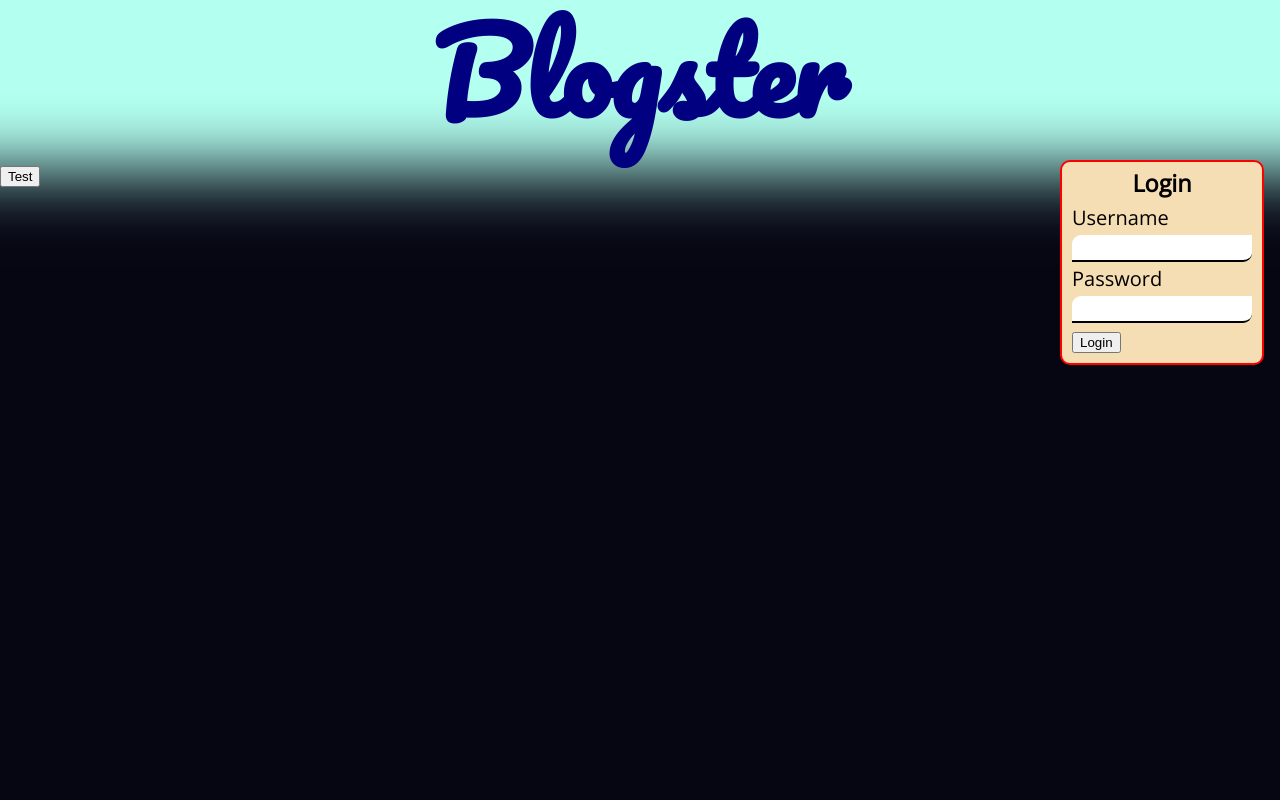
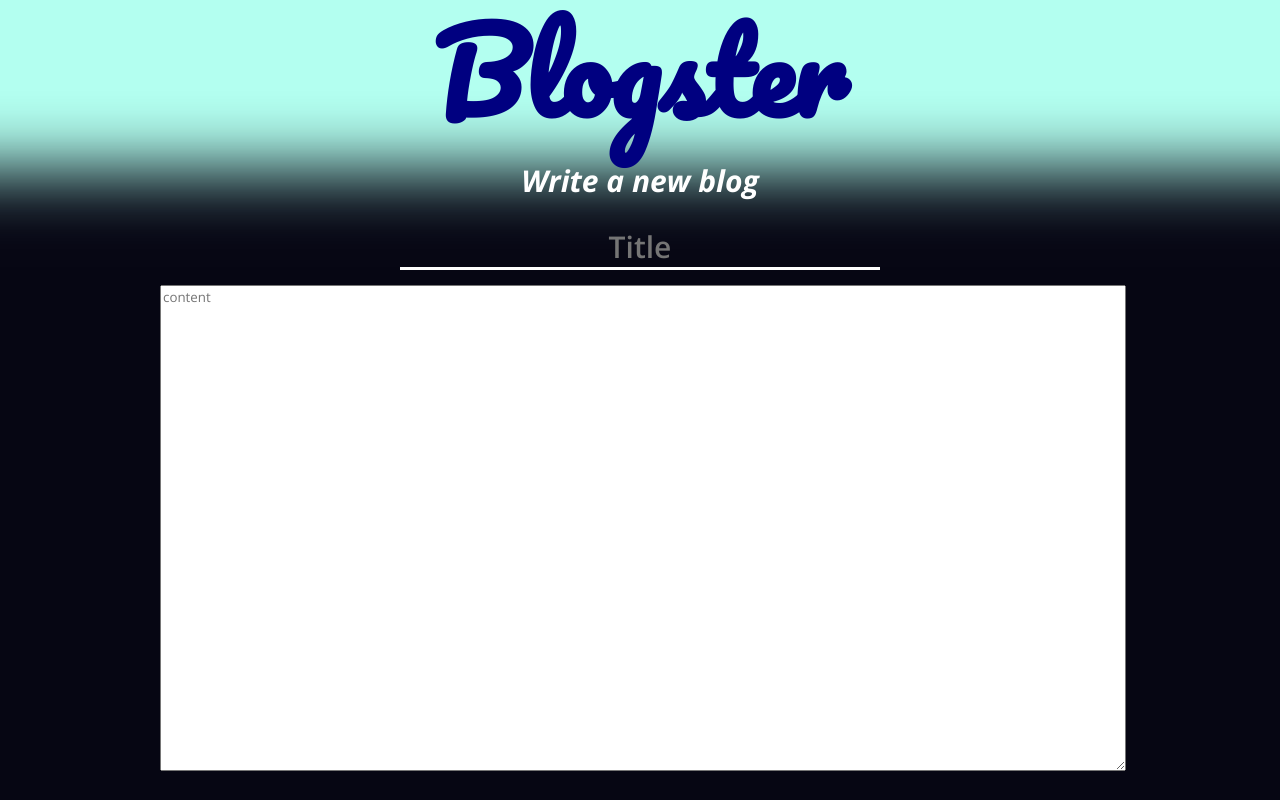
Before and after one commit to JoonasMV/Blogster, a React (Create React App) app in the folder client/: page /newBlog in a window 1280 px wide. Built offline with nearby package versions, Linux system fonts and the light colour scheme.

Commit message:
Blogform css

```diff
--- a/client/public/index.html
+++ b/client/public/index.html
@@ -4,6 +4,7 @@
     <link rel="preconnect" href="https://fonts.googleapis.com">
     <link rel="preconnect" href="https://fonts.gstatic.com" crossorigin>
     <link href="https://fonts.googleapis.com/css2?family=Open+Sans&family=Pacifico&display=swap" rel="stylesheet">
+    <link href="https://fonts.googleapis.com/css2?family=Open+Sans:ital,wght@0,600;1,700&display=swap" rel="stylesheet">
 
     <meta charset="utf-8" />
     <link rel="icon" href="%PUBLIC_URL%/favicon.ico" />
--- a/client/src/App.js
+++ b/client/src/App.js
@@ -1,8 +1,8 @@
-import Banner from "./components/Banner";
-import Bloglist from "./components/Bloglist";
-import Blogform from "./components/Blogform";
-import Userbox from "./components/Userbox";
-import styled, { createGlobalStyle } from "styled-components";
+import Banner from "./components/Banner"
+import Bloglist from "./components/Bloglist"
+import Blogform from "./components/Blogform"
+import Userbox from "./components/Userbox"
+import styled, { createGlobalStyle } from "styled-components"
 import { Route, Routes } from "react-router-dom"
 
 const StyledBody = createGlobalStyle`
@@ -10,12 +10,11 @@ body {
   margin: 0;
   background-color: #060613;
   color: white;
-  font-family: 'Open Sans', sans-serif;
+  /* font-family: 'Open Sans', sans-serif; */
   font-size: 20px;
 
 }
 `
-
 const UserboxWrapper = styled.div`
   position: sticky;
   float: right;
@@ -28,15 +27,23 @@ function App() {
     <div>
       <StyledBody />
       <Banner />
-      <UserboxWrapper>
-        <Userbox />
-      </UserboxWrapper>
+
       <Routes>
-        <Route path={"/"} element={<Bloglist />} />
+        <Route
+          path={"/"}
+          element={
+            <>
+              <UserboxWrapper>
+                <Userbox />
+              </UserboxWrapper>
+              <Bloglist />
+            </>
+          }
+        />
         <Route path={"/newBlog"} element={<Blogform />} />
       </Routes>
     </div>
-  );
+  )
 }
 
-export default App;
+export default App
--- a/client/src/components/Blogform.js
+++ b/client/src/components/Blogform.js
@@ -1,15 +1,74 @@
 import blogService from "../services/blogService"
+import styled from "styled-components"
+import { useRef } from "react"
+
+const FormWrapper = styled.div`
+  margin: auto;
+  width: 75%;
+`
+
+const BlogForm = styled.form`
+  text-align: center;
+`
+
+const Sh2 = styled.h2`
+  text-align: center;
+  font-family: "Open Sans";
+  font-weight: 700;
+  font-style: italic;
+`
+
+const StyledTextArea = styled.textarea`
+  width: 100%;
+  height: 60vh;
+  font-family: "Open Sans", sans-serif;
+`
+
+const TitleInput = styled.textarea`
+  font-family: "Open Sans";
+  font-weight: 600;
+  font-size: 30px;
+  text-align: center;
+  background: transparent;
+  border: none;
+  border-bottom: 3px solid white;
+  color: white;
+  resize: none;
+  padding: 0;
+  width: 50%;
+`
 
 const Blogform = () => {
-  const test = async () => {
-    const tok = await blogService.postBlog({title: "test", content: "test2"})
-    console.log(tok)
+  const titleRef = useRef(null)
+
+  const resizeField = () => {
+    const textarea = titleRef.current
+    console.log(textarea.style.height)
+    textarea.style.height = ""
+    textarea.style.height = textarea.scrollHeight + "px"
   }
 
+  return (
+    <>
+      <Sh2>Write a new blog</Sh2>
+      <FormWrapper>
+        <BlogForm>
+          <div style={{ marginBottom: 10 }}>
+            <TitleInput
+              id="textarea"
+              rows={1}
+              type="text"
+              ref={titleRef}
+              onChange={resizeField}
+              placeholder="Title"
+            />
+          </div>
 
-  return  (
-    <>
-      <button onClick={test}>Test</button>
+          <div>
+            <StyledTextArea placeholder="content" />
+          </div>
+        </BlogForm>
+      </FormWrapper>
     </>
   )
 }
```
Also changed, not shown: 1 other file (tests, documents, lock files or other folders).
